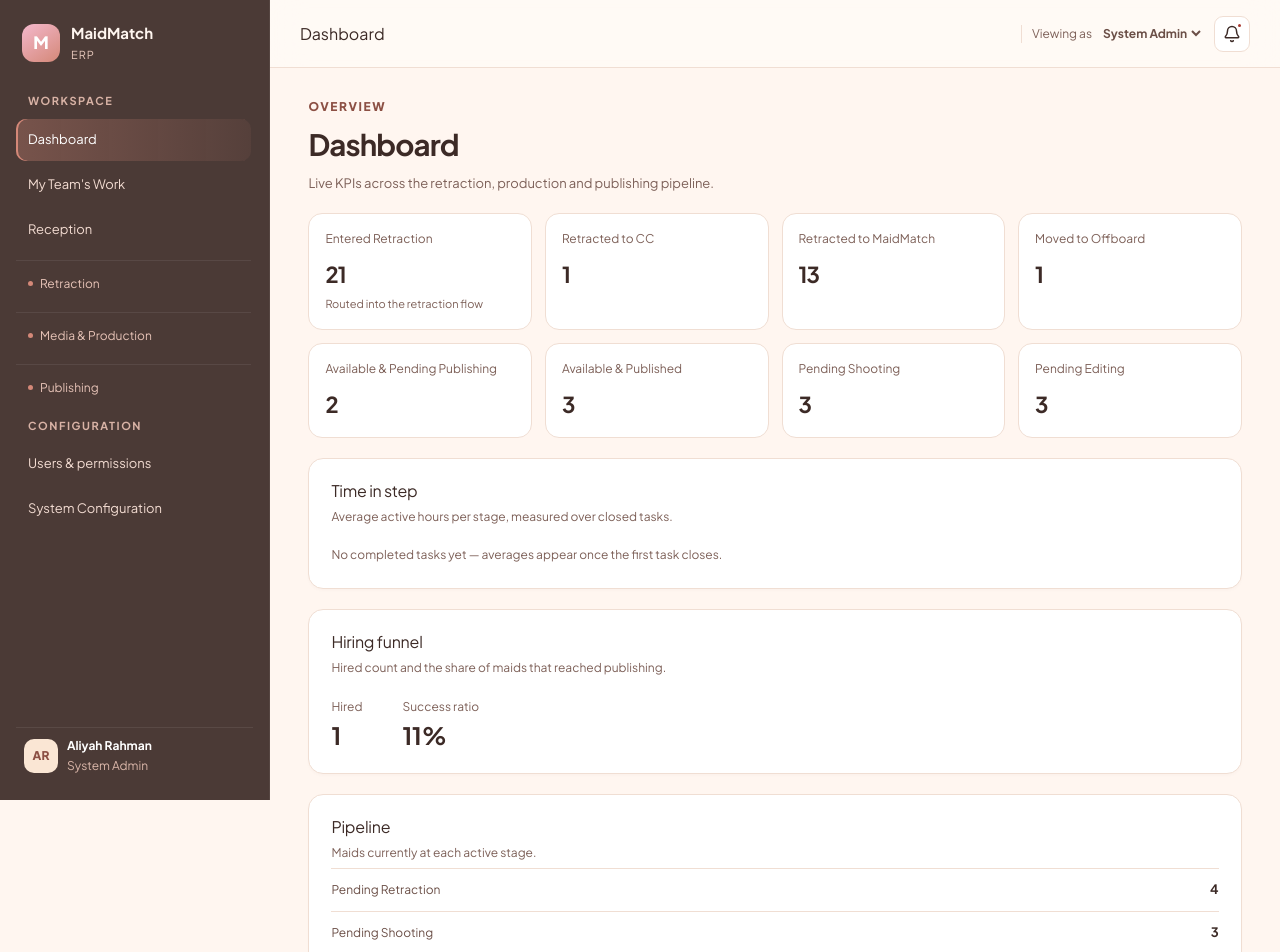
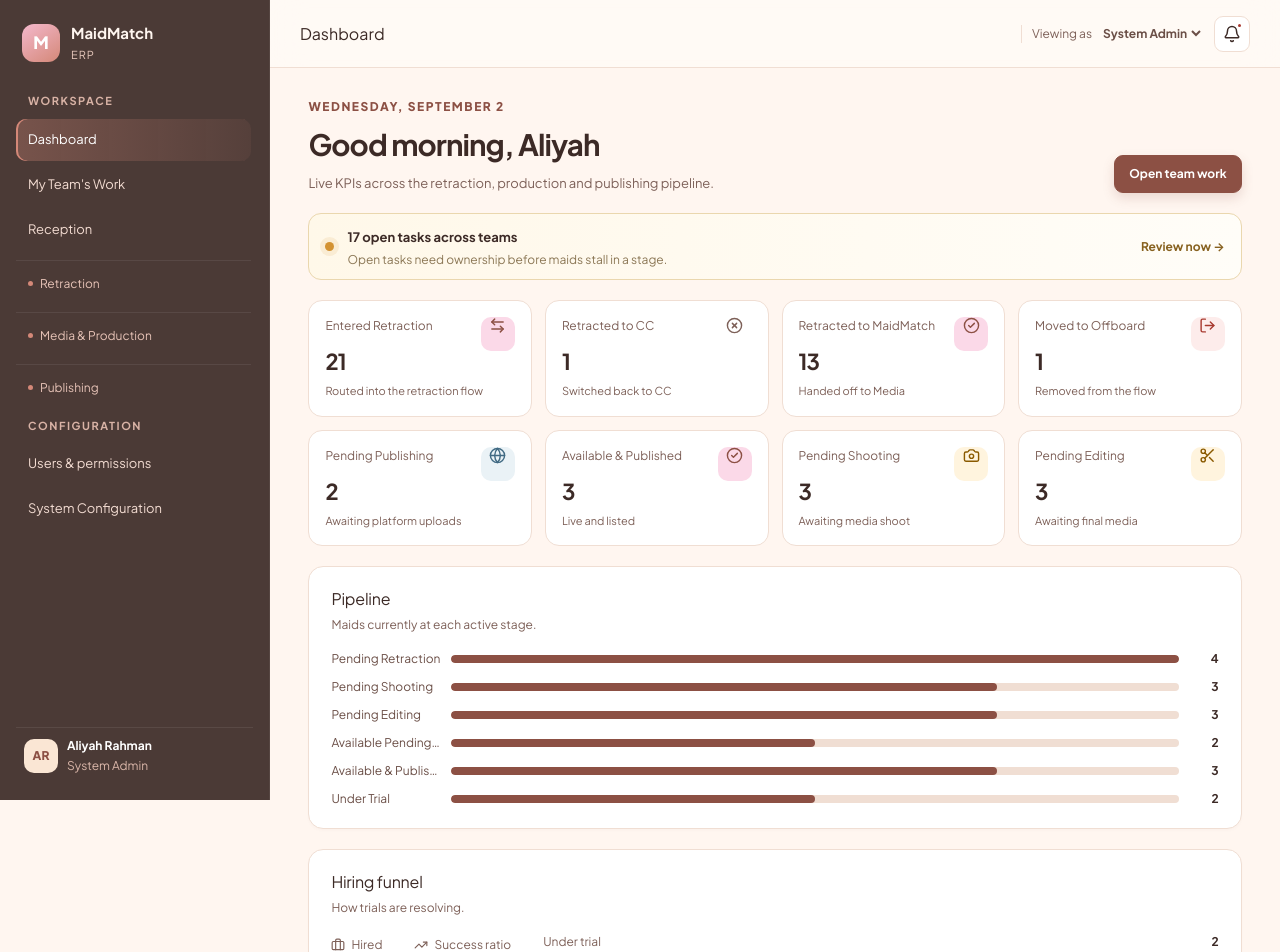
Before and after one commit to rayes200100-debug/maidmatch-erp-demo, a React (Vite) app: page / in a window 1280 px wide. Shown: the top 952 px of the page. Built offline with nearby package versions, Linux system fonts and the light colour scheme.

Commit message:
feat: dashboard polish (greeting, attention strip, KPI icons, pipeline bars, funnel)

```diff
--- a/src/MaidMatchApp.tsx
+++ b/src/MaidMatchApp.tsx
@@ -36,7 +36,7 @@
   { platform: "yaya", delay: 9000 },
 ];
 
-function renderScreen(route: string, state: AppState, dispatch: (a: Action) => void) {
+function renderScreen(route: string, state: AppState, dispatch: (a: Action) => void, onNavigate: (key: string) => void) {
   switch (route) {
     case "teamwork":
       return <TeamWork state={state} dispatch={dispatch} route={route} />;
@@ -63,7 +63,7 @@
       return <SystemConfig state={state} dispatch={dispatch} route={route} />;
     case "dashboard":
     default:
-      return <Dashboard state={state} dispatch={dispatch} route={route} />;
+      return <Dashboard state={state} dispatch={dispatch} route={route} onNavigate={onNavigate} />;
   }
 }
 
@@ -100,7 +100,7 @@
   return (
     <Shell state={state} route={route} onNavigate={setRoute} onDispatch={dispatch}>
       {allowed ? (
-        renderScreen(route, state, dispatch)
+        renderScreen(route, state, dispatch, setRoute)
       ) : (
         <EmptyState title="You don't have access" hint="Your current role cannot view this screen." />
       )}
--- a/src/components/primitives.tsx
+++ b/src/components/primitives.tsx
@@ -19,14 +19,17 @@
   value,
   sub,
   tone,
+  icon,
 }: {
   label: string;
   value: ReactNode;
   sub?: string;
   tone?: string;
+  icon?: ReactNode;
 }) {
   return (
     <div className={`metric-card ${tone ?? ""}`.trim()}>
+      {icon && <span className={`metric-icon ${tone ?? "brand"}`.trim()}>{icon}</span>}
       <span>{label}</span>
       <strong>{value}</strong>
       {sub && <small>{sub}</small>}
--- a/src/globals.css
+++ b/src/globals.css
@@ -278,6 +278,26 @@
 .member-chip { display: inline-flex; align-items: center; gap: 6px; padding: 4px 8px 4px 4px; border: 1px solid var(--line); border-radius: 99px; font-size: 12px; color: var(--ink-soft); background: #fff; }
 .member-chip .avatar-sm { width: 22px; height: 22px; font-size: 10px; border-radius: 8px; }
 
+/* dashboard: metric icons, attention strip, pipeline bars */
+.metric-card { position: relative; }
+.metric-icon { width: 34px; height: 34px; display: grid; place-items: center; position: absolute; top: 16px; right: 16px; border-radius: 10px; }
+.metric-icon.brand { color: var(--brand-dark); background: var(--brand); }
+.metric-icon.info { color: var(--info); background: var(--info-soft); }
+.metric-icon.amber { color: var(--warning); background: var(--warning-soft); }
+.metric-icon.rose { color: var(--danger); background: var(--danger-soft); }
+.metric-icon.gold { color: var(--gold); background: var(--gold-soft); }
+.attention-strip { min-height: 64px; display: grid; grid-template-columns: auto 1fr auto; align-items: center; gap: 13px; padding: 10px 16px; border: 1px solid #ead7ae; border-radius: 13px; background: linear-gradient(90deg, #fff8e9, #fffdf8); }
+.attention-strip .pulse-dot { width: 9px; height: 9px; border-radius: 50%; background: #d39232; box-shadow: 0 0 0 5px rgba(211,146,50,.12); }
+.attention-strip strong { font-size: 13px; }
+.attention-strip p { margin: 3px 0 0; color: #8b7755; font-size: 12px; }
+.attention-strip .text-button { color: #87611f; }
+.pipeline-bars { display: grid; gap: 10px; margin-top: 16px; }
+.pipeline-row { display: grid; grid-template-columns: 110px 1fr 30px; align-items: center; gap: 10px; }
+.pipeline-row > span { color: var(--ink-soft); font-size: 12px; overflow: hidden; text-overflow: ellipsis; white-space: nowrap; }
+.pipeline-row > div { height: 8px; overflow: hidden; border-radius: 99px; background: var(--line); }
+.pipeline-row i { display: block; height: 100%; border-radius: inherit; background: var(--brand-dark); }
+.pipeline-row strong { font-size: 12px; text-align: right; }
+
 /* journey stepper (profile pane) */
 .journey-mini { display: grid; grid-auto-flow: column; grid-auto-columns: minmax(56px, 1fr); gap: 3px; overflow-x: auto; padding: 2px 0 6px; }
 .journey-mini > div { position: relative; display: grid; justify-items: center; gap: 6px; text-align: center; }
--- a/src/screens/Dashboard.tsx
+++ b/src/screens/Dashboard.tsx
@@ -1,13 +1,26 @@
+import {
+  ArrowLeftRight,
+  Briefcase,
+  Camera,
+  CheckCircle2,
+  Globe,
+  LogOut,
+  Scissors,
+  TrendingUp,
+  XCircle,
+} from "lucide-react";
 import type { AppState, Action } from "../store";
-import { avgTimeByStage, archiveForOutcome } from "../store";
+import { avgTimeByStage, archiveForOutcome, openTasks } from "../store";
 import type { Stage, TaskType } from "../lib/stages";
 import { STAGE_TO_TASK, TASK_TYPE_LABEL } from "../lib/stages";
+import { ROLES } from "../lib/roles";
 import { MetricCard, Panel } from "../components/primitives";
 
 interface DashboardProps {
   state: AppState;
   dispatch: (a: Action) => void;
   route: string;
+  onNavigate: (key: string) => void;
 }
 
 const STAGE_ENTRIES = Object.entries(STAGE_TO_TASK) as [Stage, TaskType][];
@@ -16,7 +29,7 @@
   return state.housemaids.filter((h) => h.currentStage === stage).length;
 }
 
-export default function Dashboard({ state }: DashboardProps) {
+export default function Dashboard({ state, onNavigate }: DashboardProps) {
   const toCC = archiveForOutcome(state, "RetractedToCC").length;
   const toMaidMatch = archiveForOutcome(state, "RetractedToMaidMatch").length;
   const toOffboard = archiveForOutcome(state, "MovedToOffboard").length;
@@ -29,122 +42,144 @@
 
   const hired = archiveForOutcome(state, "Hired").length;
   const cancelled = archiveForOutcome(state, "Cancelled").length;
-  const inPublishing = pendingPublishing + published + countInStage(state, "UnderTrial");
-  const reachedPublishing = hired + cancelled + inPublishing;
+  const underTrial = countInStage(state, "UnderTrial");
+  const reachedPublishing = hired + cancelled + pendingPublishing + published + underTrial;
   const successRatio = reachedPublishing > 0 ? (hired / reachedPublishing) * 100 : null;
 
   const avgByStage = avgTimeByStage(state);
   const hasClosedTasks = state.tasks.some((t) => t.closedAt != null);
+  const openTaskCount = openTasks(state).length;
+
+  const roleLabel = ROLES.find((r) => r.id === state.currentRole)?.label ?? state.currentRole;
+  const currentUser = state.users.find((u) => u.roles.includes(state.currentRole));
+  const displayName = currentUser?.name ?? roleLabel;
+
+  const maxStage = Math.max(1, ...STAGE_ENTRIES.map(([s]) => countInStage(state, s)));
 
   return (
     <div className="page-stack">
       <header className="page-header">
         <div>
-          <span className="eyebrow">Overview</span>
-          <h1>Dashboard</h1>
+          <span className="eyebrow">
+            {new Date().toLocaleDateString(undefined, { weekday: "long", month: "long", day: "numeric" })}
+          </span>
+          <h1>Good morning, {displayName.split(" ")[0]}</h1>
           <p>Live KPIs across the retraction, production and publishing pipeline.</p>
+        </div>
+        <div className="page-actions">
+          <button type="button" className="primary-button" onClick={() => onNavigate("teamwork")}>
+            Open team work
+          </button>
         </div>
       </header>
 
+      <div className="attention-strip">
+        <span className="pulse-dot" />
+        <div>
+          <strong>{openTaskCount} open tasks across teams</strong>
+          <p>Open tasks need ownership before maids stall in a stage.</p>
+        </div>
+        <button type="button" className="text-button" onClick={() => onNavigate("teamwork")}>
+          Review now &rarr;
+        </button>
+      </div>
+
       <div className="metrics-grid">
-        <MetricCard label="Entered Retraction" value={enteredRetraction} sub="Routed into the retraction flow" />
-        <MetricCard label="Retracted to CC" value={toCC} />
-        <MetricCard label="Retracted to MaidMatch" value={toMaidMatch} />
-        <MetricCard label="Moved to Offboard" value={toOffboard} />
-        <MetricCard label="Available &amp; Pending Publishing" value={pendingPublishing} />
-        <MetricCard label="Available &amp; Published" value={published} />
-        <MetricCard label="Pending Shooting" value={pendingShooting} />
-        <MetricCard label="Pending Editing" value={pendingEditing} />
+        <MetricCard label="Entered Retraction" value={enteredRetraction} sub="Routed into the retraction flow" tone="brand" icon={<ArrowLeftRight size={17} />} />
+        <MetricCard label="Retracted to CC" value={toCC} sub="Switched back to CC" tone="neutral" icon={<XCircle size={17} />} />
+        <MetricCard label="Retracted to MaidMatch" value={toMaidMatch} sub="Handed off to Media" tone="brand" icon={<CheckCircle2 size={17} />} />
+        <MetricCard label="Moved to Offboard" value={toOffboard} sub="Removed from the flow" tone="rose" icon={<LogOut size={17} />} />
+        <MetricCard label="Pending Publishing" value={pendingPublishing} sub="Awaiting platform uploads" tone="info" icon={<Globe size={17} />} />
+        <MetricCard label="Available &amp; Published" value={published} sub="Live and listed" tone="brand" icon={<CheckCircle2 size={17} />} />
+        <MetricCard label="Pending Shooting" value={pendingShooting} sub="Awaiting media shoot" tone="amber" icon={<Camera size={17} />} />
+        <MetricCard label="Pending Editing" value={pendingEditing} sub="Awaiting final media" tone="amber" icon={<Scissors size={17} />} />
       </div>
 
       <Panel>
-          <div className="panel-header">
-            <div>
-              <h2>Time in step</h2>
-              <p>Average active hours per stage, measured over closed tasks.</p>
-            </div>
+        <div className="panel-header">
+          <div>
+            <h2>Pipeline</h2>
+            <p>Maids currently at each active stage.</p>
           </div>
-          <div style={{ marginTop: 6 }}>
-            {!hasClosedTasks ? (
-              <div
-                style={{
-                  padding: "14px 0 4px",
-                  color: "var(--muted)",
-                  fontSize: 12,
-                  lineHeight: 1.55,
-                }}
-              >
-                No completed tasks yet — averages appear once the first task closes.
+        </div>
+        <div className="pipeline-bars">
+          {STAGE_ENTRIES.map(([stage, taskType]) => {
+            const count = countInStage(state, stage);
+            return (
+              <div className="pipeline-row" key={stage}>
+                <span>{TASK_TYPE_LABEL[taskType]}</span>
+                <div>
+                  <i style={{ width: `${Math.round((count / maxStage) * 100)}%` }} />
+                </div>
+                <strong>{count}</strong>
               </div>
-            ) : (
-              STAGE_ENTRIES.map(([stage, taskType]) => (
-                <div
-                  key={stage}
-                  style={{
-                    display: "flex",
-                    justifyContent: "space-between",
-                    alignItems: "center",
-                    padding: "11px 0",
-                    borderTop: "1px solid var(--line)",
-                  }}
-                >
-                  <span style={{ color: "var(--ink-soft)", fontSize: 12 }}>
-                    {TASK_TYPE_LABEL[taskType]}
-                  </span>
-                  <strong style={{ fontSize: 13 }}>{(avgByStage[stage] ?? 0).toFixed(1)}h</strong>
-                </div>
-              ))
-            )}
-          </div>
+            );
+          })}
+        </div>
       </Panel>
 
       <Panel>
-          <div className="panel-header">
+        <div className="panel-header">
+          <div>
+            <h2>Hiring funnel</h2>
+            <p>How trials are resolving.</p>
+          </div>
+        </div>
+        <div style={{ display: "flex", gap: 32, marginTop: 16, alignItems: "center" }}>
+          <div style={{ display: "flex", gap: 32 }}>
             <div>
-              <h2>Hiring funnel</h2>
-              <p>Hired count and the share of maids that reached publishing.</p>
-            </div>
-          </div>
-          <div style={{ display: "flex", gap: 40, marginTop: 16 }}>
-            <div>
-              <span style={{ color: "var(--muted)", fontSize: 12 }}>Hired</span>
+              <span style={{ display: "flex", alignItems: "center", gap: 6, color: "var(--muted)", fontSize: 12 }}>
+                <Briefcase size={14} /> Hired
+              </span>
               <strong style={{ display: "block", fontSize: 24 }}>{hired}</strong>
             </div>
             <div>
-              <span style={{ color: "var(--muted)", fontSize: 12 }}>Success ratio</span>
+              <span style={{ display: "flex", alignItems: "center", gap: 6, color: "var(--muted)", fontSize: 12 }}>
+                <TrendingUp size={14} /> Success ratio
+              </span>
               <strong style={{ display: "block", fontSize: 24 }}>
                 {successRatio === null ? "—" : `${successRatio.toFixed(0)}%`}
               </strong>
             </div>
           </div>
+          <div style={{ flex: 1, display: "grid", gap: 8, minWidth: 0 }}>
+            <div style={{ display: "flex", justifyContent: "space-between", fontSize: 12, color: "var(--muted)" }}>
+              <span>Under trial</span>
+              <strong style={{ color: "var(--ink)" }}>{underTrial}</strong>
+            </div>
+            <div style={{ display: "flex", justifyContent: "space-between", fontSize: 12, color: "var(--muted)" }}>
+              <span>Cancelled</span>
+              <strong style={{ color: "var(--ink)" }}>{cancelled}</strong>
+            </div>
+            <div style={{ height: 8, display: "flex", overflow: "hidden", borderRadius: 99, background: "var(--line)" }}>
+              <i style={{ width: `${hired ? Math.round((hired / Math.max(1, reachedPublishing)) * 100) : 0}%`, background: "var(--success)" }} />
+              <i style={{ width: `${cancelled ? Math.round((cancelled / Math.max(1, reachedPublishing)) * 100) : 0}%`, background: "var(--danger)" }} />
+            </div>
+          </div>
+        </div>
       </Panel>
 
       <Panel>
-          <div className="panel-header">
-            <div>
-              <h2>Pipeline</h2>
-              <p>Maids currently at each active stage.</p>
+        <div className="panel-header">
+          <div>
+            <h2>Time in step</h2>
+            <p>Average active hours per stage, measured over closed tasks.</p>
+          </div>
+        </div>
+        <div style={{ marginTop: 6 }}>
+          {!hasClosedTasks ? (
+            <div style={{ padding: "14px 0 4px", color: "var(--muted)", fontSize: 13, lineHeight: 1.55 }}>
+              No completed tasks yet — averages appear once the first task closes.
             </div>
-          </div>
-          <div style={{ marginTop: 6 }}>
-            {STAGE_ENTRIES.map(([stage, taskType]) => (
-              <div
-                key={stage}
-                style={{
-                  display: "flex",
-                  justifyContent: "space-between",
-                  alignItems: "center",
-                  padding: "11px 0",
-                  borderTop: "1px solid var(--line)",
-                }}
-              >
-                <span style={{ color: "var(--ink-soft)", fontSize: 12 }}>
-                  {TASK_TYPE_LABEL[taskType]}
-                </span>
-                <strong style={{ fontSize: 13 }}>{countInStage(state, stage)}</strong>
+          ) : (
+            STAGE_ENTRIES.map(([stage, taskType]) => (
+              <div key={stage} style={{ display: "flex", justifyContent: "space-between", alignItems: "center", padding: "11px 0", borderTop: "1px solid var(--line)" }}>
+                <span style={{ color: "var(--ink-soft)", fontSize: 13 }}>{TASK_TYPE_LABEL[taskType]}</span>
+                <strong style={{ fontSize: 13 }}>{(avgByStage[stage] ?? 0).toFixed(1)}h</strong>
               </div>
-            ))}
-          </div>
+            ))
+          )}
+        </div>
       </Panel>
     </div>
   );
```
